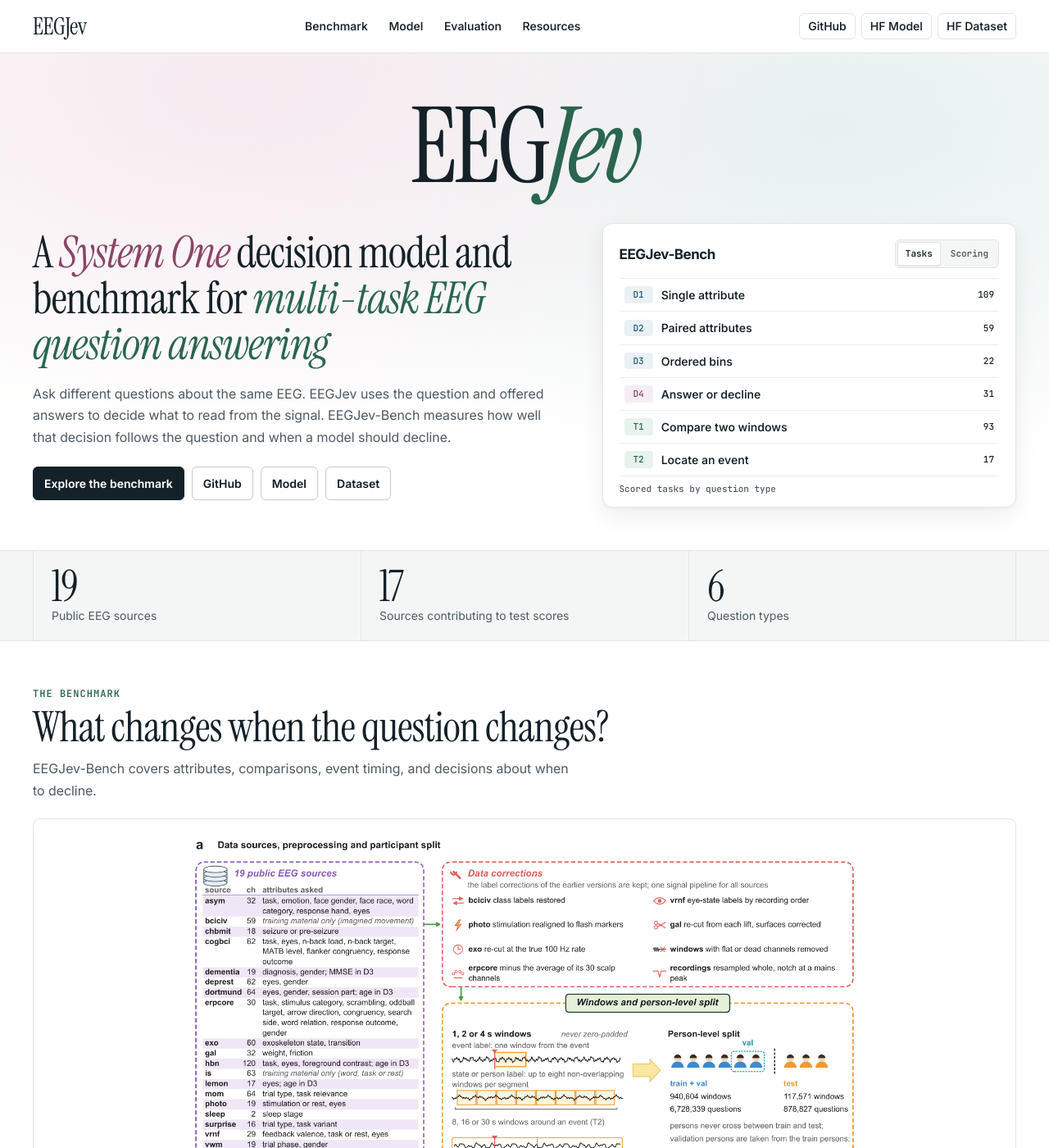
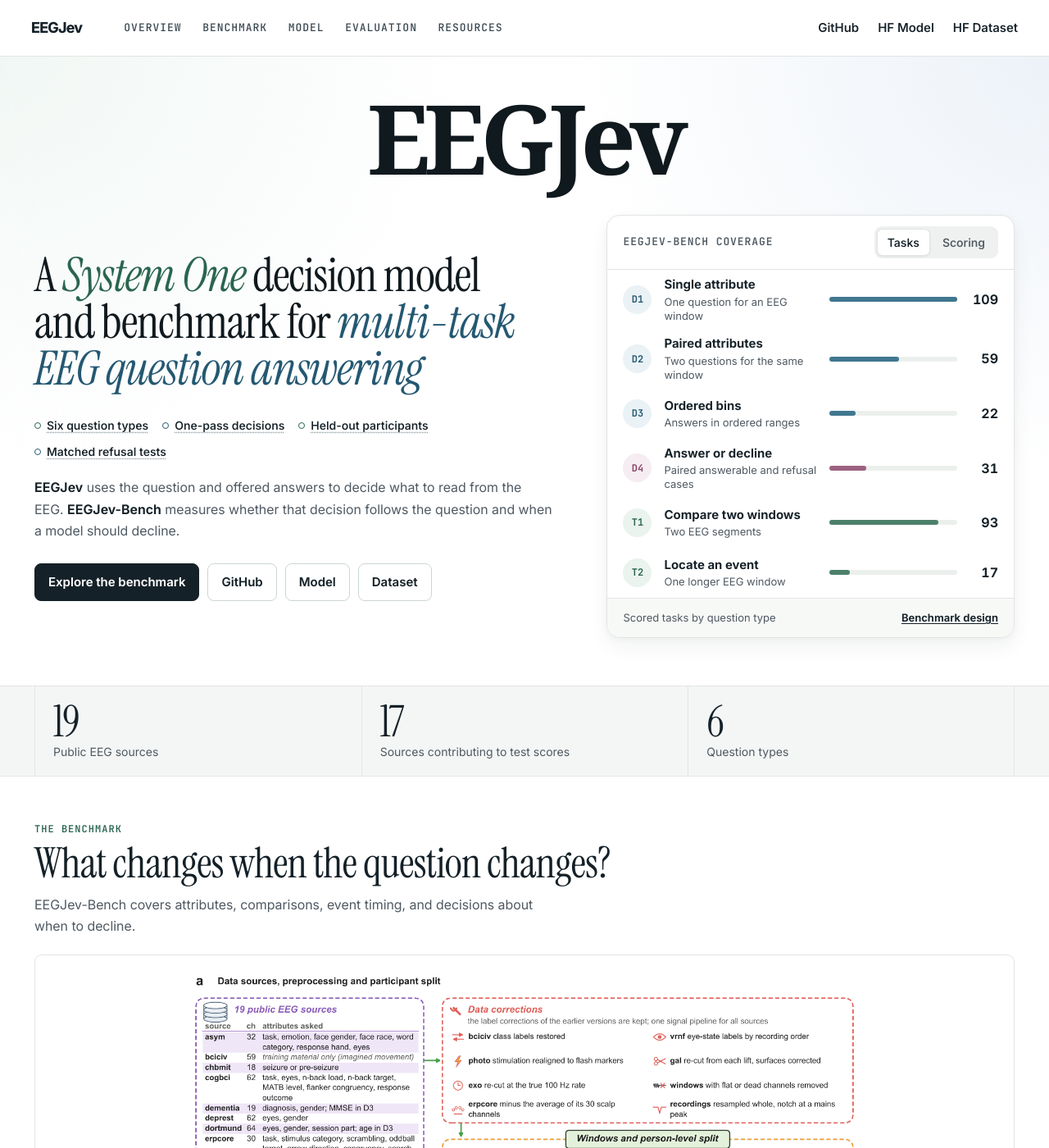
Before and after one commit to dengzhe-hou/dengzhe-hou.github.io, a Jekyll site: the page EEGJev/index.html, which Jekyll copies as it is, in a window 1280 px wide and 1400 px high. Shown: the whole window at 82% size. Built offline with Jekyll 4.4.1, drawn with Linux system fonts in a browser that asks for light colours.

Commit message:
Rework the EEGJev landing page

```diff
--- a/EEGJev/assets/site.css
+++ b/EEGJev/assets/site.css
@@ -59,7 +59,7 @@ button { font: inherit; }
   transform: translateY(-150%);
 }
 .skip:focus { transform: none; }
-.wrap { width: min(1200px, calc(100% - 80px)); margin-inline: auto; }
+.wrap { width: min(1250px, calc(100% - 84px)); margin-inline: auto; }
 .site-header {
   position: sticky;
   top: 0;
@@ -68,150 +68,216 @@ button { font: inherit; }
   border-bottom: 1px solid var(--line);
 }
 .header-inner {
-  display: flex;
+  display: grid;
+  grid-template-columns: auto 1fr auto;
   align-items: center;
-  justify-content: space-between;
-  gap: 24px;
-  width: min(1200px, calc(100% - 80px));
+  gap: clamp(24px, 4vw, 64px);
+  width: min(1600px, calc(100% - 76px));
   margin-inline: auto;
-  min-height: 64px;
+  min-height: 68px;
 }
 .brand {
-  display: inline-flex;
-  gap: 9px;
-  align-items: center;
-  flex: none;
-  font: 400 29px/1 var(--serif);
-  letter-spacing: -.025em;
+  width: max-content;
+  color: var(--ink);
+  font-size: 18px;
+  font-weight: 750;
+  letter-spacing: -.045em;
   text-decoration: none;
 }
-.nav, .header-links {
-  display: flex;
-  align-items: center;
-  gap: clamp(14px, 2vw, 27px);
-  font-size: 14px;
-  font-weight: 550;
-  line-height: 1.35;
+.nav, .header-links { display: flex; align-items: center; }
+.nav { gap: clamp(17px, 2vw, 30px); }
+.header-links { gap: clamp(11px, 1.8vw, 24px); }
+.nav a {
+  color: #394850;
+  font: 500 13px/1.3 var(--mono);
+  letter-spacing: .075em;
+  text-transform: uppercase;
 }
-.nav a, .header-links a { text-decoration: none; }
-.nav a:hover, .footer-inner > a:hover { color: var(--blue); text-decoration: underline; }
-.header-links { gap: 7px; }
-.header-links a {
-  padding: 6px 10px;
-  border: 1px solid var(--line);
-  border-radius: 6px;
-  white-space: nowrap;
-}
-.header-links a:hover { border-color: var(--blue); color: var(--blue); }
+.header-links a { font-size: 15px; font-weight: 570; white-space: nowrap; }
+.nav a, .header-links a { padding-block: 6px; text-decoration: none; }
+.nav a:hover, .header-links a:hover, .footer-inner > a:hover { color: var(--blue); text-decoration: underline; }
 
 .hero {
   background:
-    radial-gradient(ellipse at 23% 7%, #f7eaf0 0%, transparent 50%),
-    radial-gradient(ellipse at 79% 15%, #e7f1f1 0%, transparent 56%),
-    linear-gradient(#fbfaf8, var(--paper) 92%);
+    radial-gradient(ellipse 45% 65% at 0% 0%, #f1f7f4 0%, transparent 100%),
+    radial-gradient(ellipse 45% 65% at 100% 1%, #edf2f8 0%, transparent 100%),
+    var(--paper);
 }
-.hero-inner { padding: 54px 0 52px; }
+.hero-inner {
+  width: min(1520px, calc(100% - 84px));
+  padding: 42px 0 58px;
+}
 .hero-brand {
-  margin: 0 0 33px;
+  margin: 0 0 38px;
+  color: #10191e;
   text-align: center;
-  font: 400 clamp(75px, 10vw, 132px)/.94 var(--serif);
-  letter-spacing: -.04em;
+  font: 700 clamp(78px, 9.2vw, 148px)/.96 Georgia, "Times New Roman", serif;
+  letter-spacing: -.065em;
 }
-.hero-brand span { color: var(--green); font-style: italic; }
 .hero-grid {
   display: grid;
-  grid-template-columns: minmax(0, 1.12fr) minmax(340px, .88fr);
+  grid-template-columns: minmax(0, 1.27fr) minmax(0, 1fr);
   align-items: center;
-  gap: clamp(32px, 4vw, 56px);
+  gap: clamp(42px, 5.2vw, 82px);
 }
 .hero-heading {
-  max-width: 640px;
   margin: 0;
-  font: 400 clamp(37px, 4.2vw, 56px)/1.04 var(--serif);
+  color: #10191e;
+  font: 400 clamp(46px, 4.5vw, 72px)/.99 var(--serif);
   letter-spacing: -.02em;
 }
-.hero-heading em { color: var(--wine); }
-.hero-heading em + em { color: var(--green); }
+.hero-heading > span { display: block; }
+.hero-heading em { color: var(--green); }
+.hero-heading span:nth-child(n + 2) em { color: var(--blue); }
 .hero-description, .section-intro {
-  max-width: 66ch;
-  margin: 18px 0 0;
+  max-width: 63ch;
+  margin: 19px 0 0;
   color: var(--muted);
   text-wrap: pretty;
 }
-.actions { display: flex; flex-wrap: wrap; gap: 9px; margin-top: 23px; }
+.hero-description strong { color: var(--ink); font-weight: 650; }
+.capabilities {
+  display: flex;
+  flex-wrap: wrap;
+  gap: 9px 17px;
+  margin: 29px 0 0;
+  padding: 0;
+  list-style: none;
+}
+.capabilities li { display: flex; align-items: center; gap: 7px; }
+.capabilities li::before {
+  width: 6px;
+  height: 6px;
+  border: 1px solid var(--green);
+  border-radius: 50%;
+  content: "";
+}
+.capabilities li:nth-child(even)::before { border-color: var(--blue); }
+.capabilities a {
+  font-size: 14px;
+  font-weight: 550;
+  text-decoration: underline dotted #86939a;
+  text-underline-offset: .24em;
+}
+.capabilities a:hover { color: var(--blue); }
+.actions { display: flex; flex-wrap: wrap; gap: 10px; margin-top: 27px; }
 .button {
   display: inline-flex;
   align-items: center;
   justify-content: center;
-  min-height: 40px;
-  padding: 8px 13px;
-  border: 1px solid #c5cbd0;
-  border-radius: 6px;
+  min-height: 46px;
+  padding: 9px 16px;
+  border: 1px solid #cdd5d6;
+  border-radius: 8px;
   background: #fff;
-  font-size: 14px;
+  font-size: 15px;
   font-weight: 620;
   text-decoration: none;
-  transition: background-color 120ms ease;
+  transition: background-color 120ms ease, border-color 120ms ease;
 }
-.button:hover { background: #e8eff3; }
+.button:hover { border-color: var(--blue); background: #edf4f7; }
 .button.primary { background: var(--ink); border-color: var(--ink); color: #fff; }
 .button.primary:hover { background: var(--blue); border-color: var(--blue); }
 .bench-card {
+  min-width: 0;
+  border: 1px solid #e1e5e3;
+  border-radius: 16px;
   background: #fff;
-  border: 1px solid #e3e6e3;
-  border-radius: 12px;
-  box-shadow: 0 2px 4px #1521280a, 0 12px 28px #15212810;
-  padding: 19px 20px 14px;
+  box-shadow: 0 3px 8px #15212808, 0 11px 24px #1521280e;
 }
-.card-head { display: flex; align-items: center; justify-content: space-between; flex-wrap: wrap; gap: 9px; margin-bottom: 12px; }
-.card-head h2 { margin: 0; font-size: 17px; font-weight: 700; letter-spacing: -.025em; }
+.card-head, .card-foot {
+  display: flex;
+  align-items: center;
+  justify-content: space-between;
+  flex-wrap: wrap;
+  gap: 8px 12px;
+  padding: 13px 19px;
+}
+.card-head {
+  min-height: 64px;
+  border-bottom: 1px solid var(--line);
+}
+.card-head h2 {
+  margin: 0;
+  color: var(--muted);
+  font: 600 13px/1.3 var(--mono);
+  letter-spacing: .07em;
+  text-transform: uppercase;
+}
 .switcher {
   display: inline-flex;
-  flex-wrap: wrap;
   gap: 2px;
-  padding: 2px;
-  background: var(--gray);
-  border: 1px solid var(--line);
-  border-radius: 6px;
+  padding: 3px;
+  border-radius: 9px;
+  background: #eef1ef;
 }
 .switcher button {
-  cursor: pointer;
-  min-height: 29px;
-  padding: 4px 9px;
+  min-height: 33px;
+  padding: 4px 12px;
   border: 1px solid transparent;
-  border-radius: 4px;
+  border-radius: 7px;
   background: transparent;
   color: var(--muted);
-  font: 600 11px/1.4 var(--mono);
-}
-.switcher button[aria-pressed="true"] {
-  background: #fff;
-  border-color: var(--line);
-  color: var(--ink);
-  box-shadow: 0 1px 2px #19232b12;
-}
-.bench-row {
-  display: grid;
-  grid-template-columns: 2.2rem minmax(0, 1fr) auto;
-  align-items: center;
-  gap: 10px;
-  padding: 8px 6px;
-  border-top: 1px solid #ecede8;
+  cursor: pointer;
   font-size: 14px;
   font-weight: 550;
 }
-.track, .row-value, .card-note { font: 500 11px/1.35 var(--mono); }
+.switcher button[aria-pressed="true"] {
+  border-color: #e1e5e3;
+  background: #fff;
+  box-shadow: 0 1px 3px #15212814;
+  color: var(--ink);
+}
+.bench-rows { padding: 0 19px; margin: 0; list-style: none; }
+.bench-row {
+  display: grid;
+  grid-template-columns: 38px minmax(165px, 1.22fr) minmax(62px, 1fr) auto;
+  align-items: center;
+  gap: 12px;
+  min-height: 61px;
+  padding-block: 8px;
+}
+.bench-card[data-view="metrics"] .bench-row { grid-template-columns: 38px minmax(0, 1fr) auto; }
+.bench-card[data-view="metrics"] .task-bar { display: none; }
 .track {
-  text-align: center;
-  padding: 3px 5px;
-  border-radius: 4px;
+  display: grid;
+  place-items: center;
+  width: 35px;
+  height: 35px;
+  border-radius: 50%;
   color: var(--blue);
-  background: #eaf1f5;
+  background: #eaf2f6;
+  font: 650 12px/1 var(--mono);
 }
-.track.act { color: var(--wine); background: #f6edf2; }
-.track.time { color: var(--green); background: #eaf2ed; }
-.row-value { text-align: right; }
-.card-note { padding-top: 8px; margin: 0; border-top: 1px solid #ecede8; color: var(--muted); }
+.track.act { color: var(--wine); background: #f5edf1; }
+.track.time { color: var(--green); background: #eaf3ee; }
+.track-name strong, .track-name small { display: block; }
+.track-name strong { font-size: 15px; font-weight: 670; line-height: 1.3; }
+.track-name small { margin-top: 3px; color: var(--muted); font-size: 13px; line-height: 1.3; }
+.task-bar {
+  height: 6px;
+  border-radius: 9px;
+  background: #ecf0ed;
+}
+.task-bar > span { display: block; width: var(--task-width); height: 100%; border-radius: inherit; background: #40778f; }
+.task-bar.act > span { background: #9b6280; }
+.task-bar.time > span { background: #4d806b; }
+.row-value {
+  min-width: 38px;
+  text-align: right;
+  font-size: 16px;
+  font-variant-numeric: tabular-nums;
+  font-weight: 670;
+}
+.bench-card[data-view="metrics"] .row-value { font-size: 14px; font-weight: 550; }
+.card-foot {
+  min-height: 47px;
+  border-top: 1px solid var(--line);
+  border-radius: 0 0 15px 15px;
+  background: #f7f9f7;
+}
+.card-note { margin: 0; color: var(--muted); font-size: 13px; }
+.card-foot a { color: var(--ink); font-size: 13px; font-weight: 650; text-underline-offset: .16em; }
 
 .benchmark-facts { background: var(--gray); border-block: 1px solid var(--line); }
 .facts-grid {
@@ -299,33 +365,53 @@ button { font: inherit; }
 }
 .footer-credit, .back-to-top { font-size: 13px; color: var(--muted); text-underline-offset: 2px; }
 
-@media (max-width: 850px) {
-  .header-inner { width: calc(100% - 36px); flex-wrap: wrap; row-gap: 0; padding-top: 9px; }
-  .nav { order: 3; gap: 15px; padding: 9px 0; flex-basis: 100%; flex-wrap: wrap; }
+@media (max-width: 1150px) {
+  .header-inner, .hero-inner { width: calc(100% - 56px); }
+  .hero-heading { font-size: clamp(38px, 4.55vw, 55px); }
+  .hero-heading > span { display: inline; }
+  .hero-grid { gap: 32px; grid-template-columns: minmax(0, 1.1fr) minmax(370px, 1fr); }
+  .bench-row { gap: 9px; grid-template-columns: 34px minmax(145px, 1.2fr) minmax(42px, 1fr) auto; }
+  .bench-card[data-view="metrics"] .bench-row { grid-template-columns: 34px minmax(0, 1fr) auto; }
+  .track { width: 30px; height: 30px; }
+}
+@media (max-width: 920px) {
+  .header-inner { display: flex; flex-wrap: wrap; justify-content: space-between; row-gap: 0; padding-top: 8px; }
+  .nav { order: 3; width: 100%; flex-wrap: wrap; gap: 1px 17px; padding-block: 4px 7px; }
+  .nav a { font-size: 11px; }
   .wrap { width: calc(100% - 48px); }
-  .hero-grid { gap: 25px; grid-template-columns: minmax(0, 1fr) minmax(310px, .9fr); }
+  .hero-inner { padding-top: 38px; }
 }
-@media (max-width: 700px) {
-  [id] { scroll-margin-top: 114px; }
-  .wrap { width: calc(100% - 34px); }
-  .hero-inner { padding: 34px 0 31px; }
-  .hero-brand { margin-bottom: 23px; }
+@media (max-width: 740px) {
+  [id] { scroll-margin-top: 115px; }
+  .header-inner, .wrap { width: calc(100% - 34px); }
+  .hero-inner { padding: 29px 0 36px; }
+  .hero-brand { margin-bottom: 25px; font-size: clamp(66px, 13vw, 88px); }
   .hero-grid, .features, .details, .resources { grid-template-columns: 1fr; }
-  .hero-heading { font-size: clamp(37px, 8vw, 50px); }
-  .hero-description { margin-top: 13px; }
-  .bench-card { padding: 14px; }
+  .hero-heading { font-size: clamp(37px, 7.3vw, 51px); }
+  .capabilities { margin-top: 19px; gap: 6px 13px; }
+  .hero-description { margin-top: 15px; }
+  .actions { margin-top: 20px; gap: 7px; }
+  .button { min-height: 42px; padding-inline: 11px; font-size: 14px; }
   .facts-grid > div { padding: 16px 9px; }
   .facts-grid dt { font-size: 12px; }
   .section { padding: 37px 0; }
   .paper-figure > a { padding: 6px; }
 }
-@media (max-width: 380px) {
-  .header-inner { width: calc(100% - 24px); gap: 4px; }
-  .header-links { gap: 3px; font-size: 12px; }
-  .header-links a { padding-inline: 6px; }
-  .nav { gap: 8px 14px; }
-  .bench-row { gap: 5px; }
-  .row-value { max-width: 12ch; }
+@media (max-width: 435px) {
+  .header-inner { width: calc(100% - 26px); column-gap: 5px; }
+  .header-links { gap: 9px; }
+  .header-links a { font-size: 12px; }
+  .nav { column-gap: 12px; }
+  .nav a { letter-spacing: .025em; }
+  .card-head, .card-foot { padding-inline: 12px; }
+  .card-head h2 { font-size: 11px; }
+  .switcher button { min-height: 30px; padding-inline: 8px; font-size: 12px; }
+  .bench-rows { padding-inline: 12px; }
+  .bench-row { grid-template-columns: 30px minmax(0, 1fr) auto; }
+  .bench-card[data-view="metrics"] .bench-row { grid-template-columns: 30px minmax(0, 1fr) auto; }
+  .task-bar { display: none; }
+  .row-value { min-width: 28px; }
+  .bench-card[data-view="metrics"] .row-value { max-width: 11ch; font-size: 12px; }
 }
 @media (prefers-reduced-motion: reduce) {
   html { scroll-behavior: auto; }
--- a/EEGJev/assets/site.js
+++ b/EEGJev/assets/site.js
@@ -1,4 +1,5 @@
-const trackButtons = document.querySelectorAll("[data-track-view]");
+const benchCard = document.querySelector(".bench-card");
+const trackButtons = benchCard.querySelectorAll("[data-track-view]");
 const trackValues = [...document.querySelectorAll("[data-metric]")].map((cell) => ({
   cell,
   tasks: cell.textContent,
@@ -8,6 +9,7 @@ const trackValues = [...document.querySelectorAll("[data-metric]")].map((cell) =
 for (const button of trackButtons) {
   button.addEventListener("click", () => {
     const view = button.dataset.trackView;
+    benchCard.dataset.view = view;
     for (const sibling of trackButtons) {
       sibling.setAttribute("aria-pressed", String(sibling === button));
     }
--- a/EEGJev/index.html
+++ b/EEGJev/index.html
@@ -5,8 +5,8 @@
   <meta name="viewport" content="width=device-width, initial-scale=1">
   <meta name="description" content="EEGJev is a System One decision model and benchmark for multi-task EEG question answering.">
   <title>EEGJev | System One EEG decision model and benchmark</title>
-  <link rel="stylesheet" href="assets/site.css?v=research-home">
-  <script src="assets/site.js?v=paper-figures" defer></script>
+  <link rel="stylesheet" href="assets/site.css?v=editorial-home">
+  <script src="assets/site.js?v=question-types" defer></script>
 </head>
 <body>
   <a class="skip" href="#overview">Skip to content</a>
@@ -14,6 +14,7 @@
     <div class="header-inner">
       <a class="brand" href="#overview">EEGJev</a>
       <nav class="nav" aria-label="Sections">
+        <a href="#overview">Overview</a>
         <a href="#benchmark">Benchmark</a>
         <a href="#model">Model</a>
         <a href="#evaluation">Evaluation</a>
@@ -30,11 +31,21 @@
   <main id="overview">
     <section class="hero" aria-labelledby="title">
       <div class="hero-inner wrap">
-        <p class="hero-brand" aria-hidden="true">EEG<span>Jev</span></p>
+        <p class="hero-brand" aria-hidden="true">EEGJev</p>
         <div class="hero-grid">
           <div class="hero-copy">
-            <h1 id="title" class="hero-heading">A <em>System One</em> decision model and benchmark for <em>multi-task EEG question answering</em></h1>
-            <p class="hero-description">Ask different questions about the same EEG. EEGJev uses the question and offered answers to decide what to read from the signal. EEGJev-Bench measures how well that decision follows the question and when a model should decline.</p>
+            <h1 id="title" class="hero-heading">
+              <span>A <em>System One</em> decision model</span>
+              <span>and benchmark for <em>multi-task</em></span>
+              <span><em>EEG question answering</em></span>
+            </h1>
+            <ul class="capabilities" aria-label="Project features">
+              <li><a href="#question-types">Six question types</a></li>
+              <li><a href="#model">One-pass decisions</a></li>
+              <li><a href="#participant-split">Held-out participants</a></li>
+              <li><a href="#decision-reliability">Matched refusal tests</a></li>
+            </ul>
+            <p class="hero-description"><strong>EEGJev</strong> uses the question and offered answers to decide what to read from the EEG. <strong>EEGJev-Bench</strong> measures whether that decision follows the question and when a model should decline.</p>
             <div class="actions">
               <a class="button primary" href="#benchmark">Explore the benchmark</a>
               <a class="button" href="https://github.com/dengzhe-hou/EEGJev">GitHub</a>
@@ -42,24 +53,57 @@
               <a class="button" href="https://huggingface.co/datasets/dengzhe-hou/EEGJev-Bench">Dataset</a>
             </div>
           </div>
-          <div class="bench-card">
+          <section class="bench-card" id="question-types" data-view="tasks" aria-labelledby="bench-card-title">
             <div class="card-head">
-              <h2>EEGJev-Bench</h2>
+              <h2 id="bench-card-title">EEGJev-Bench coverage</h2>
               <div class="switcher" role="group" aria-label="Benchmark card view">
-                <button type="button" aria-pressed="true" data-track-view="tasks">Tasks</button>
-                <button type="button" aria-pressed="false" data-track-view="metrics">Scoring</button>
+                <button type="button" aria-pressed="true" data-track-view="tasks" aria-controls="bench-tracks">Tasks</button>
+                <button type="button" aria-pressed="false" data-track-view="metrics" aria-controls="bench-tracks">Scoring</button>
               </div>
             </div>
-            <div class="bench-rows" aria-live="polite">
-              <div class="bench-row"><span class="track rest">D1</span><span>Single attribute</span><span class="row-value" data-metric="Balanced accuracy">109</span></div>
-              <div class="bench-row"><span class="track rest">D2</span><span>Paired attributes</span><span class="row-value" data-metric="Per answer and joint">59</span></div>
-              <div class="bench-row"><span class="track rest">D3</span><span>Ordered bins</span><span class="row-value" data-metric="Balanced accuracy">22</span></div>
-              <div class="bench-row"><span class="track act">D4</span><span>Answer or decline</span><span class="row-value" data-metric="Group balanced">31</span></div>
-              <div class="bench-row"><span class="track time">T1</span><span>Compare two windows</span><span class="row-value" data-metric="Accuracy">93</span></div>
-              <div class="bench-row"><span class="track time">T2</span><span>Locate an event</span><span class="row-value" data-metric="Accuracy">17</span></div>
+            <ul class="bench-rows" id="bench-tracks" aria-live="polite">
+              <li class="bench-row">
+                <span class="track rest">D1</span>
+                <span class="track-name"><strong>Single attribute</strong><small>One question for an EEG window</small></span>
+                <span class="task-bar rest" aria-hidden="true"><span style="--task-width: 100.0%"></span></span>
+                <span class="row-value" data-metric="Balanced accuracy">109</span>
+              </li>
+              <li class="bench-row">
+                <span class="track rest">D2</span>
+                <span class="track-name"><strong>Paired attributes</strong><small>Two questions for the same window</small></span>
+                <span class="task-bar rest" aria-hidden="true"><span style="--task-width: 54.1%"></span></span>
+                <span class="row-value" data-metric="Per answer and joint">59</span>
+              </li>
+              <li class="bench-row">
+                <span class="track rest">D3</span>
+                <span class="track-name"><strong>Ordered bins</strong><small>Answers in ordered ranges</small></span>
+                <span class="task-bar rest" aria-hidden="true"><span style="--task-width: 20.2%"></span></span>
+                <span class="row-value" data-metric="Balanced accuracy">22</span>
+              </li>
+              <li class="bench-row">
+                <span class="track act">D4</span>
+                <span class="track-name"><strong>Answer or decline</strong><small>Paired answerable and refusal cases</small></span>
+                <span class="task-bar act" aria-hidden="true"><span style="--task-width: 28.4%"></span></span>
+                <span class="row-value" data-metric="Group balanced">31</span>
+              </li>
+              <li class="bench-row">
+                <span class="track time">T1</span>
+                <span class="track-name"><strong>Compare two windows</strong><small>Two EEG segments</small></span>
+                <span class="task-bar time" aria-hidden="true"><span style="--task-width: 85.3%"></span></span>
+                <span class="row-value" data-metric="Accuracy">93</span>
+              </li>
+              <li class="bench-row">
+                <span class="track time">T2</span>
+                <span class="track-name"><strong>Locate an event</strong><small>One longer EEG window</small></span>
+                <span class="task-bar time" aria-hidden="true"><span style="--task-width: 15.6%"></span></span>
+                <span class="row-value" data-metric="Accuracy">17</span>
+              </li>
+            </ul>
+            <div class="card-foot">
+              <p class="card-note" id="track-note">Scored tasks by question type</p>
+              <a href="#benchmark">Benchmark design</a>
             </div>
-            <p class="card-note" id="track-note">Scored tasks by question type</p>
-          </div>
+          </section>
         </div>
       </div>
     </section>
@@ -114,9 +158,9 @@
       <section id="evaluation" class="section">
         <h2>Compare the same decisions</h2>
         <div class="details">
-          <div><h3>Held-out people</h3><p>Test participants are held out from v1.3 training. Scores weight the contributing sources equally.</p></div>
+          <div id="participant-split"><h3>Held-out people</h3><p>Test participants are held out from v1.3 training. Scores weight the contributing sources equally.</p></div>
           <div><h3>Matched tasks</h3><p>Each pairwise comparison uses the tasks that both models cover. The score depends on the question type.</p></div>
-          <div><h3>Decision reliability</h3><p>Paired questions hold the EEG and options fixed. Refusal tests pair answerable cases with cases that omit the correct option.</p></div>
+          <div id="decision-reliability"><h3>Decision reliability</h3><p>Paired questions hold the EEG and options fixed. Refusal tests pair answerable cases with cases that omit the correct option.</p></div>
         </div>
       </section>
 
```
